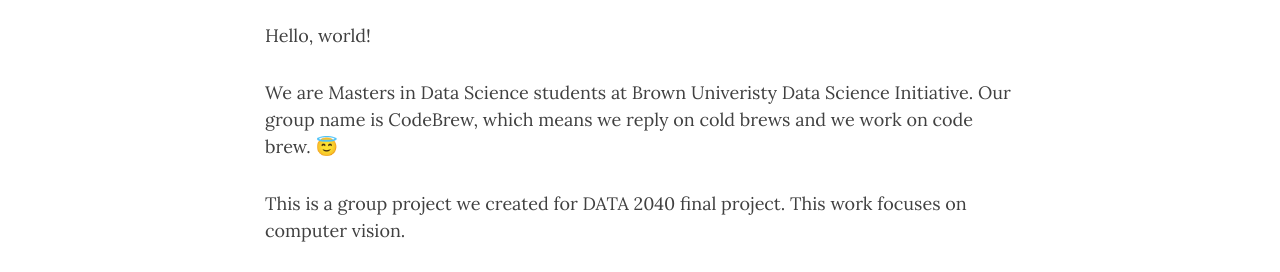
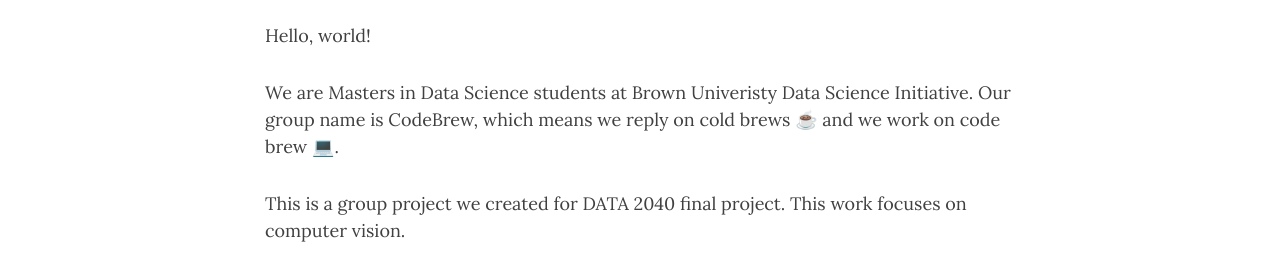
Before and after one commit to tongxinw/YOLOv3_traffic_sign_website, a Jekyll site: the page built from _posts/2020-04-12-About Us.md, in a window 1280 px wide and 1385 px high. Shown: the part 351-623 px from the top of the window. Built offline with Jekyll 4.4.1, drawn with Linux system fonts in a browser that asks for light colours; nearby versions of some CDN libraries; emoji names are drawn with the system emoji font; some of the changed lines change nothing that is shown.

Commit message:
update intro and emoji

```diff
--- a/_posts/2020-04-12-About Us.md
+++ b/_posts/2020-04-12-About Us.md
@@ -11,7 +11,7 @@
 
 Hello, world!
 
-We are Masters in Data Science students at Brown Univeristy Data Science Initiative. Our group name is CodeBrew, which means we reply on cold brews and we work on code brew. :innocent:
+We are Masters in Data Science students at Brown Univeristy Data Science Initiative. Our group name is CodeBrew, which means we reply on cold brews :coffee: and we work on code brew :computer:.
 
 This is a group project we created for DATA 2040 final project. This work focuses on computer vision.
 
```
